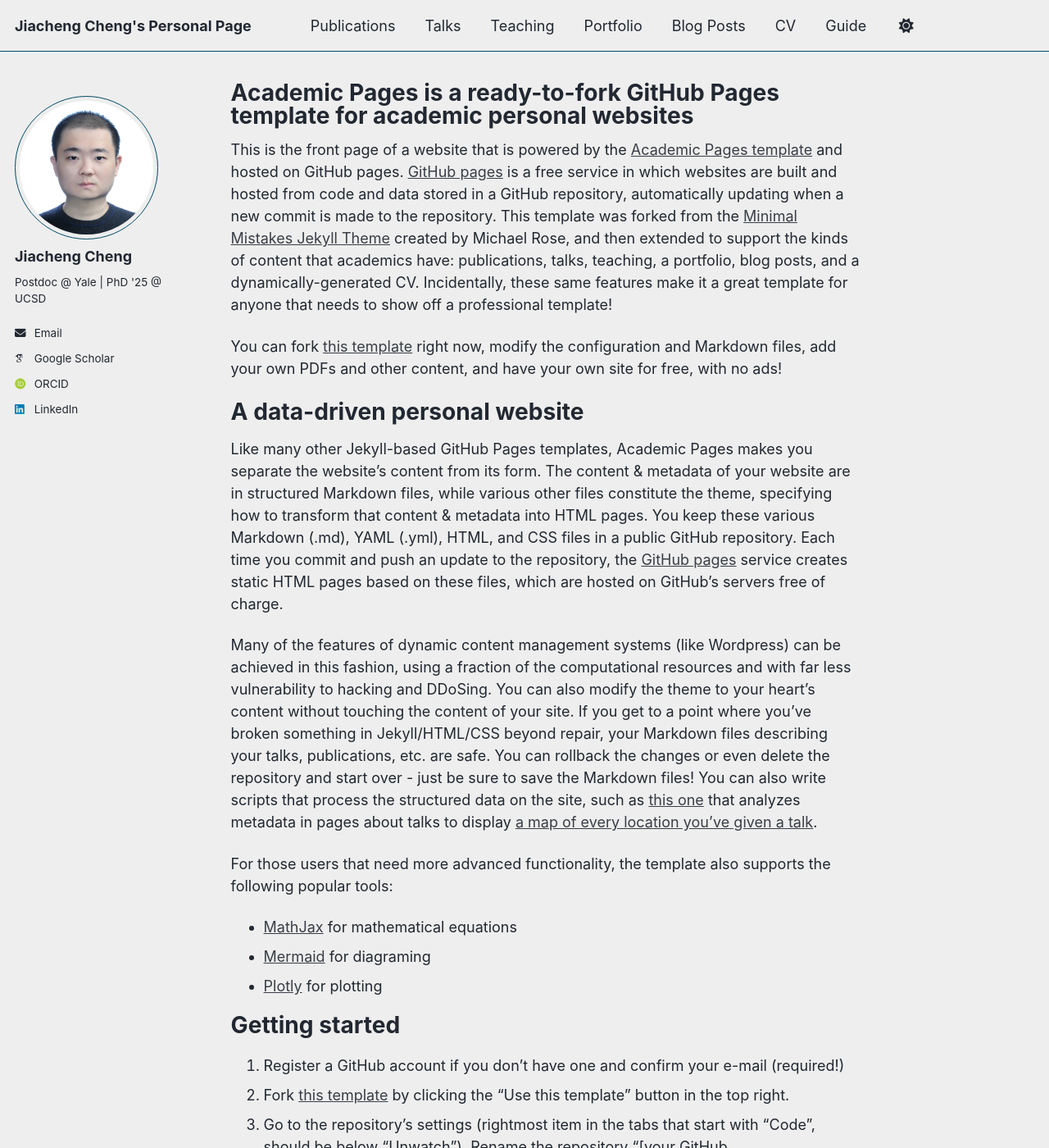
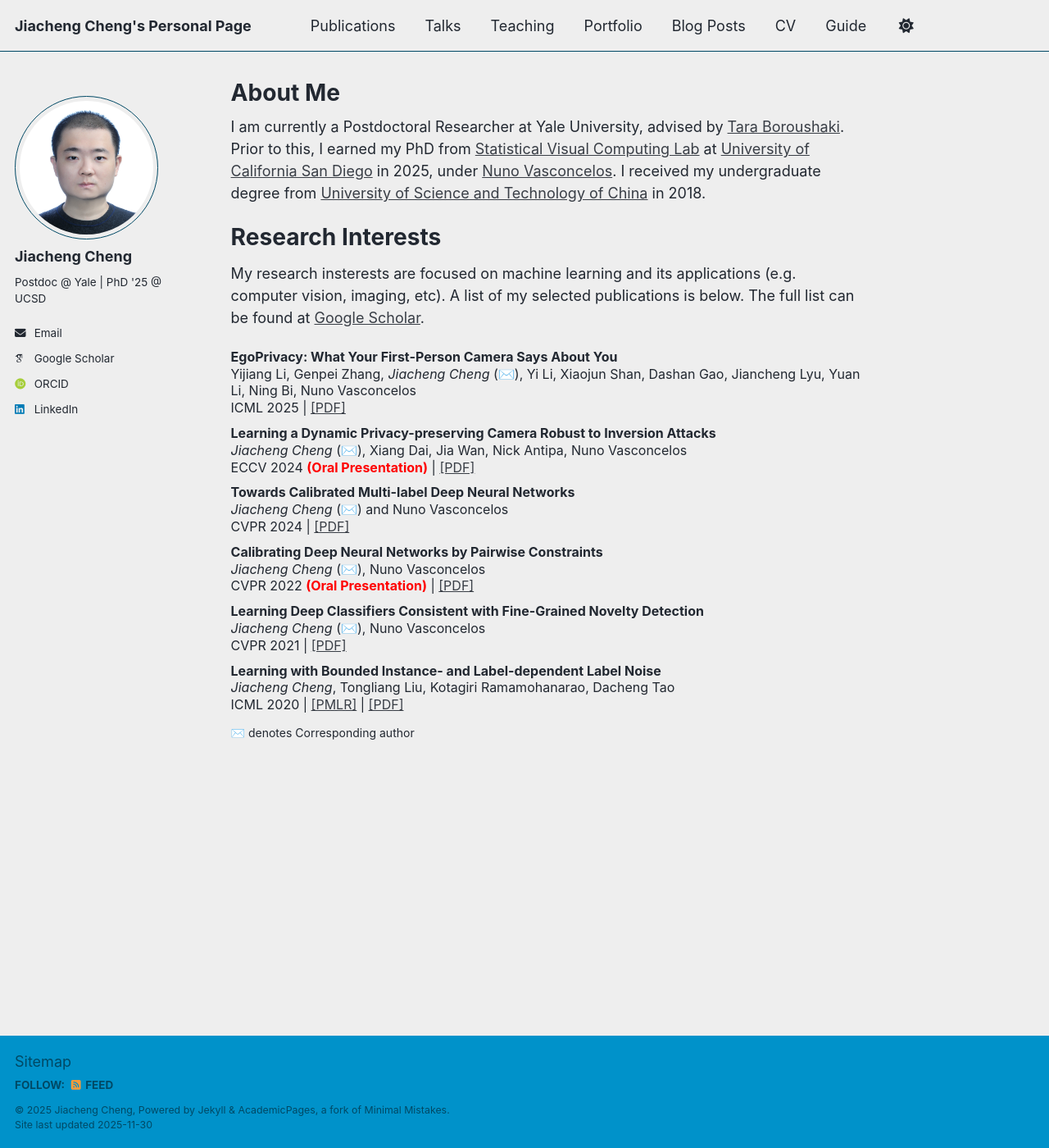
Before and after one commit to Jiacheng-Cheng/Jiacheng-Cheng.github.io, a Jekyll site: the page built from _pages/about.md, in a window 1280 px wide and 1400 px high. Shown: the whole window at 82% size. Built offline with Jekyll 4.4.1, drawn with Linux system fonts in a browser that asks for light colours; some web fonts are replaced; a script bundle is joined from its source files by our own code; library files that are not in the unit come from our copies; some of the changed text lies outside the part shown.

Commit message:
Update about.md

```diff
--- a/_pages/about.md
+++ b/_pages/about.md
@@ -1,56 +1,61 @@
 ---
 permalink: /
-title: "Academic Pages is a ready-to-fork GitHub Pages template for academic personal websites"
+title: "About Me"
 author_profile: true
 redirect_from:
   - /about/
   - /about.html
 ---
 
-This is the front page of a website that is powered by the [Academic Pages template](https://github.com/academicpages/academicpages.github.io) and hosted on GitHub pages. [GitHub pages](https://pages.github.com) is a free service in which websites are built and hosted from code and data stored in a GitHub repository, automatically updating when a new commit is made to the repository. This template was forked from the [Minimal Mistakes Jekyll Theme](https://mmistakes.github.io/minimal-mistakes/) created by Michael Rose, and then extended to support the kinds of content that academics have: publications, talks, teaching, a portfolio, blog posts, and a dynamically-generated CV. Incidentally, these same features make it a great template for anyone that needs to show off a professional template!
 
- You can fork [this template](https://github.com/academicpages/academicpages.github.io) right now, modify the configuration and Markdown files, add your own PDFs and other content, and have your own site for free, with no ads!
+I am currently a Postdoctoral Researcher at Yale University, advised by [Tara Boroushaki](https://taraboroushaki.com/). Prior to this, I earned my PhD from  [Statistical Visual Computing Lab](http://www.svcl.ucsd.edu/) at [University of California San Diego](https://ucsd.edu/) in 2025, under [Nuno Vasconcelos](http://www.svcl.ucsd.edu/~nuno/). I received my undergraduate degree from [University of Science and Technology of China](https://en.ustc.edu.cn/) in 2018.
 
-A data-driven personal website
-======
-Like many other Jekyll-based GitHub Pages templates, Academic Pages makes you separate the website's content from its form. The content & metadata of your website are in structured Markdown files, while various other files constitute the theme, specifying how to transform that content & metadata into HTML pages. You keep these various Markdown (.md), YAML (.yml), HTML, and CSS files in a public GitHub repository. Each time you commit and push an update to the repository, the [GitHub pages](https://pages.github.com/) service creates static HTML pages based on these files, which are hosted on GitHub's servers free of charge.
 
-Many of the features of dynamic content management systems (like Wordpress) can be achieved in this fashion, using a fraction of the computational resources and with far less vulnerability to hacking and DDoSing. You can also modify the theme to your heart's content without touching the content of your site. If you get to a point where you've broken something in Jekyll/HTML/CSS beyond repair, your Markdown files describing your talks, publications, etc. are safe. You can rollback the changes or even delete the repository and start over - just be sure to save the Markdown files! You can also write scripts that process the structured data on the site, such as [this one](https://github.com/academicpages/academicpages.github.io/blob/master/talkmap.ipynb) that analyzes metadata in pages about talks to display [a map of every location you've given a talk](https://academicpages.github.io/talkmap.html).
 
-For those users that need more advanced functionality, the template also supports the following popular tools:
-- [MathJax](https://www.mathjax.org/) for mathematical equations
-- [Mermaid](https://mermaid.js.org/) for diagraming
-- [Plotly](https://plotly.com/javascript/) for plotting
+# Research Interests
 
-Getting started
-======
-1. Register a GitHub account if you don't have one and confirm your e-mail (required!)
-1. Fork [this template](https://github.com/academicpages/academicpages.github.io) by clicking the "Use this template" button in the top right.
-1. Go to the repository's settings (rightmost item in the tabs that start with "Code", should be below "Unwatch"). Rename the repository "[your GitHub username].github.io", which will also be your website's URL.
-1. Set site-wide configuration and create content & metadata (see below -- also see [this set of diffs](https://archive.is/3TPas) showing what files were changed to set up [an example site](https://getorg-testacct.github.io) for a user with the username "getorg-testacct")
-1. Upload any files (like PDFs, .zip files, etc.) to the files/ directory. They will appear at https://[your GitHub username].github.io/files/example.pdf.
-1. Check status by going to the repository settings, in the "GitHub pages" section
+My research insterests are focused on machine learning and its applications (e.g. computer vision, imaging, etc). A list of my selected publications is below. The full list can be found at [Google Scholar](https://scholar.google.com/citations?user=bWqc6Z8AAAAJ&hl).
 
-Site-wide configuration
-------
-The main configuration file for the site is in the base directory in [_config.yml](https://github.com/academicpages/academicpages.github.io/blob/master/_config.yml), which defines the content in the sidebars and other site-wide features. You will need to replace the default variables with ones about yourself and your site's github repository. The configuration file for the top menu is in [_data/navigation.yml](https://github.com/academicpages/academicpages.github.io/blob/master/_data/navigation.yml). For example, if you don't have a portfolio or blog posts, you can remove those items from that navigation.yml file to remove them from the header.
+<div style="font-size: 16px; line-height: 1.3;">
 
-Create content & metadata
-------
-For site content, there is one Markdown file for each type of content, which are stored in directories like _publications, _talks, _posts, _teaching, or _pages. For example, each talk is a Markdown file in the [_talks directory](https://github.com/academicpages/academicpages.github.io/tree/master/_talks). At the top of each Markdown file is structured data in YAML about the talk, which the theme will parse to do lots of cool stuff. The same structured data about a talk is used to generate the list of talks on the [Talks page](https://academicpages.github.io/talks), each [individual page](https://academicpages.github.io/talks/2012-03-01-talk-1) for specific talks, the talks section for the [CV page](https://academicpages.github.io/cv), and the [map of places you've given a talk](https://academicpages.github.io/talkmap.html) (if you run this [python file](https://github.com/academicpages/academicpages.github.io/blob/master/talkmap.py) or [Jupyter notebook](https://github.com/academicpages/academicpages.github.io/blob/master/talkmap.ipynb), which creates the HTML for the map based on the contents of the _talks directory).
+    <div style="margin-bottom: 10px;">
+        <strong>EgoPrivacy: What Your First-Person Camera Says About You</strong><br>
+        Yijiang Li, Genpei Zhang, <em>Jiacheng Cheng</em> (✉️), Yi Li, Xiaojun Shan, Dashan Gao, Jiancheng Lyu, Yuan Li, Ning Bi, Nuno Vasconcelos<br>
+        ICML 2025  | <a href="#">[PDF]</a>
+    </div>
 
-**Markdown generator**
+    <div style="margin-bottom: 10px;">
+        <strong>Learning a Dynamic Privacy-preserving Camera Robust to Inversion Attacks</strong><br>
+        <em>Jiacheng Cheng</em> (✉️), Xiang Dai, Jia Wan, Nick Antipa, Nuno Vasconcelos<br>
+        ECCV 2024 <span style="color:red; font-weight:bold;">(Oral Presentation)</span>  | <a href="#">[PDF]</a>
+    </div>
 
-The repository includes [a set of Jupyter notebooks](https://github.com/academicpages/academicpages.github.io/tree/master/markdown_generator
-) that converts a CSV containing structured data about talks or presentations into individual Markdown files that will be properly formatted for the Academic Pages template. The sample CSVs in that directory are the ones I used to create my own personal website at stuartgeiger.com. My usual workflow is that I keep a spreadsheet of my publications and talks, then run the code in these notebooks to generate the Markdown files, then commit and push them to the GitHub repository.
+    <div style="margin-bottom: 10px;">
+        <strong>Towards Calibrated Multi-label Deep Neural Networks</strong><br>
+        <em>Jiacheng Cheng</em> (✉️) and Nuno Vasconcelos<br>
+        CVPR 2024 | <a href="#">[PDF]</a>
+    </div>
 
-How to edit your site's GitHub repository
-------
-Many people use a git client to create files on their local computer and then push them to GitHub's servers. If you are not familiar with git, you can directly edit these configuration and Markdown files directly in the github.com interface. Navigate to a file (like [this one](https://github.com/academicpages/academicpages.github.io/blob/master/_talks/2012-03-01-talk-1.md) and click the pencil icon in the top right of the content preview (to the right of the "Raw | Blame | History" buttons). You can delete a file by clicking the trashcan icon to the right of the pencil icon. You can also create new files or upload files by navigating to a directory and clicking the "Create new file" or "Upload files" buttons.
+    <div style="margin-bottom: 10px;">
+        <strong>Calibrating Deep Neural Networks by Pairwise Constraints</strong><br>
+        <em>Jiacheng Cheng</em> (✉️), Nuno Vasconcelos<br>
+        CVPR 2022 <span style="color:red; font-weight:bold;">(Oral Presentation)</span> | <a href="#">[PDF]</a>
+    </div>
 
-Example: editing a Markdown file for a talk
-![Editing a Markdown file for a talk](/images/editing-talk.png)
+    <div style="margin-bottom: 10px;">
+        <strong>Learning Deep Classifiers Consistent with Fine-Grained Novelty Detection</strong><br>
+        <em>Jiacheng Cheng</em> (✉️), Nuno Vasconcelos<br>
+        CVPR 2021 | <a href="#">[PDF]</a>
+    </div>
 
-For more info
-------
-More info about configuring Academic Pages can be found in [the guide](https://academicpages.github.io/markdown/), the [growing wiki](https://github.com/academicpages/academicpages.github.io/wiki), and you can always [ask a question on GitHub](https://github.com/academicpages/academicpages.github.io/discussions). The [guides for the Minimal Mistakes theme](https://mmistakes.github.io/minimal-mistakes/docs/configuration/) (which this theme was forked from) might also be helpful.
+    <div style="margin-bottom: 10px;">
+        <strong>Learning with Bounded Instance- and Label-dependent Label Noise</strong><br>
+        <em>Jiacheng Cheng</em>, Tongliang Liu, Kotagiri Ramamohanarao, Dacheng Tao<br>
+        ICML 2020 | <a href="https://proceedings.mlr.press/v119/cheng20c.html">[PMLR]</a> | <a href="../papers/icml20.pdf">[PDF]</a>
+    </div>
+
+    <div style="font-size: 14px; margin-top: 15px;">
+        ✉️ denotes Corresponding author
+    </div>
+
+</div>
```
